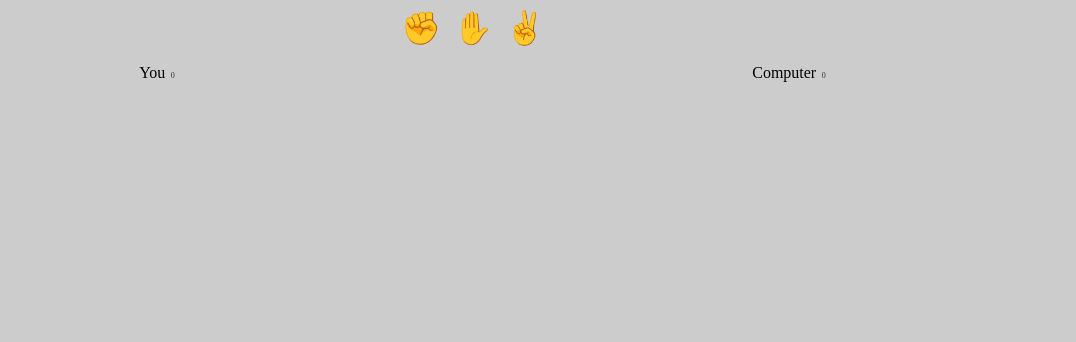
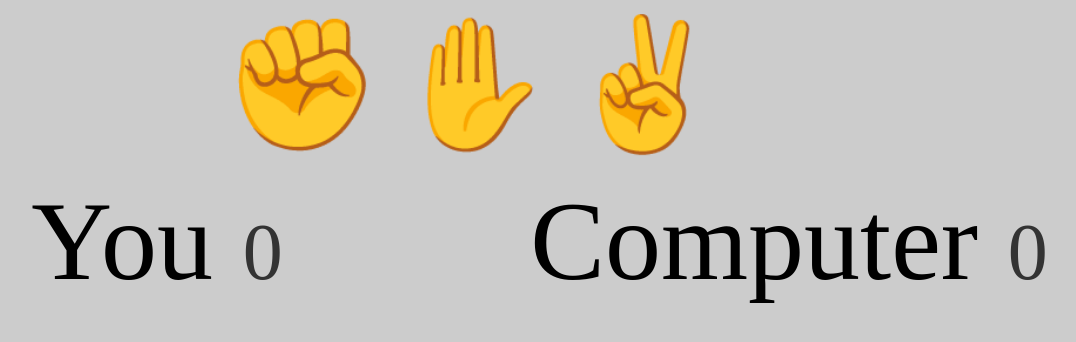
Before and after one commit to Code-Institute-Submissions/Rock-Paper-Scissors-Game-3, a plain HTML site: page index.html in a window 1280 px wide. Shown: the whole page, without its empty margins (167-1243 px from the left). Drawn offline with Linux system fonts and the light colour scheme.

Commit message:
Font made eaasier to see

```diff
--- a/index.html
+++ b/index.html
@@ -4,7 +4,7 @@
   <meta charset="UTF-8">
   <meta name="viewport" content="width=device-width, initial-scale=1.0">
   <meta http-equiv="X-UA-Compatible" content="ie=edge">
-  <title>Document</title>
+  <title>Rock Paper Scissors Game</title>
   <link rel="stylesheet" href="styles.css">
   <script src="script.js" defer></script>
 </head>
--- a/styles.css
+++ b/styles.css
@@ -12,7 +12,7 @@ body {
     border: none;
     outline: none;
     cursor: pointer;
-    font-size: 2rem;
+    font-size: 8rem;
     transition: 100ms;
   }
 
@@ -27,11 +27,12 @@ body {
     grid-template-columns: repeat(2, 1fr);
     justify-items: center;
     align-items: center;
+    font-size: 7rem;
   }
 
   .result-score {
     margin-left: .1rem;
-    font-size: .5rem;
+    font-size: 5rem;
     color: #333;
   }
 
@@ -41,5 +42,5 @@ body {
 
   .result-selection.winner {
     opacity: 1;
-    font-size: 1.5rem;
+    font-size: 10rem;
   }
```
